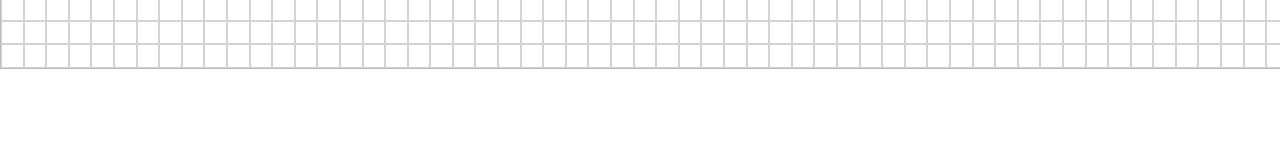
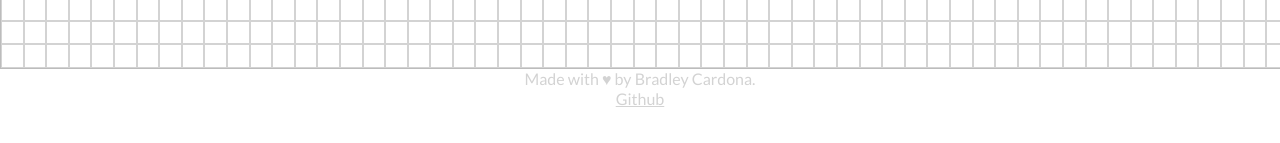
Before and after one commit to BMCARDONA/pathfinding-visualizer, a plain HTML site: page index.html in a window 1280 px wide. Shown: the part 625-768 px from the top of the page. Drawn offline with Linux system fonts and the light colour scheme.

Commit message:
add footer

```diff
--- a/index.html
+++ b/index.html
@@ -30,6 +30,12 @@
       <button id="visualizeButton">Visualize!</button>
   </div> -->
   <div id="gameBoard"></div>
+  <a class="footer">
+      <div>
+        Made with ♥ by Bradley Cardona.
+       </div>
+        <a class="hyperlink" href="https://github.com/BMCARDONA">Github</a>
+      </a>
   <script src ="script_2.js"></script>
 </body>
 </html>
--- a/style.css
+++ b/style.css
@@ -15,6 +15,13 @@ body {
   border-width: 0px;
   justify-content: center;
   flex-direction: column;
+}
+
+.footer,
+.hyperlink {
+  display: flex;
+  justify-content: center;
+  color: rgb(211, 211, 211);
 }
 
 .title {
```
